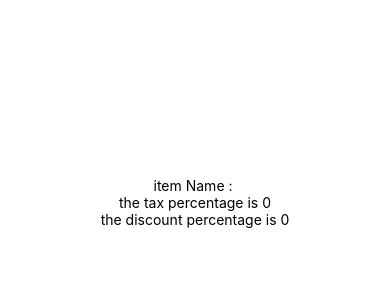
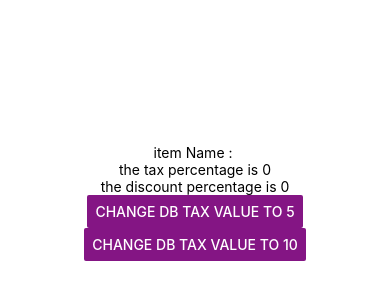
Before and after one commit to fernanda-palacios/checkout-calc-mobile, a React Native app: screen / in a window 390 px wide. Shown: the part 220-520 px from the top of the page. Built offline with nearby package versions, Linux system fonts and the light colour scheme; no server answers; the database is empty.

Commit message:
added updating firestore example

```diff
--- a/App.js
+++ b/App.js
@@ -1,6 +1,6 @@
 import { StatusBar } from 'expo-status-bar';
 import React, {useEffect, useState} from 'react';
-import { StyleSheet, Text, View, YellowBox } from 'react-native';
+import { StyleSheet, Text, View, Button} from 'react-native';
 import firebase from './firebase';
 
 export default function App() {
@@ -70,6 +70,27 @@ export default function App() {
       <Text>item Name : {Object.values(allItems).map(data => data['itemName'])}</Text>
       <Text>the tax percentage is {savedDiscountPercentage}</Text>
       <Text>the discount percentage is {savedTaxPercentage}</Text>
+
+      {/*　showing how to update the value on DB*/}
+      <Button
+        title="change db tax value to 5"
+        onPress={()=>{
+          const newTaxValue = 5;
+          setSavedTaxPercentage(newTaxValue);
+          updateFirestoreData(allItems, savedDiscountPercentage, newTaxValue);
+        }}
+        color="#841584"
+      />
+
+      <Button
+          title="change db tax value to 10"
+          onPress={()=>{
+            const newTaxValue = 10;
+            setSavedTaxPercentage(newTaxValue);
+            updateFirestoreData(allItems, savedDiscountPercentage, newTaxValue);
+          }}
+          color="#841584"
+      />
       <StatusBar style="auto" />
     </View>
   );
```
